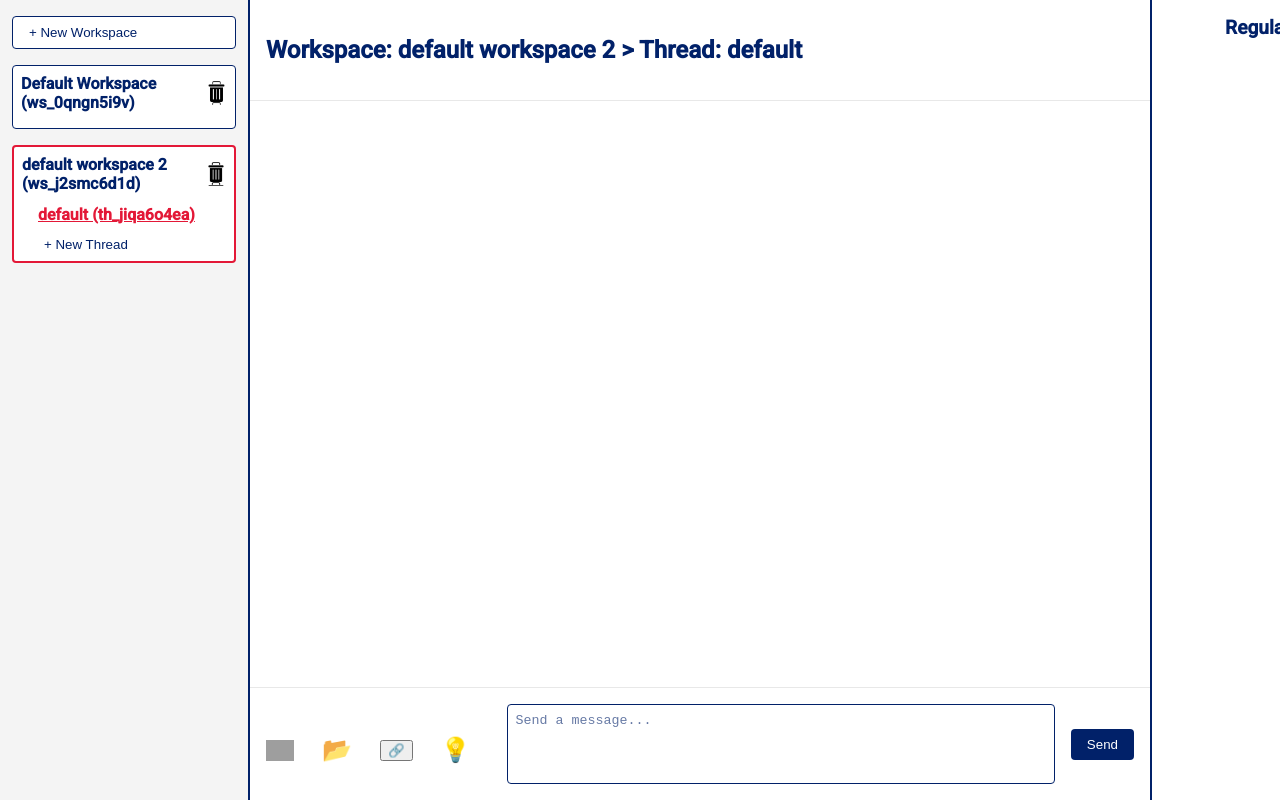
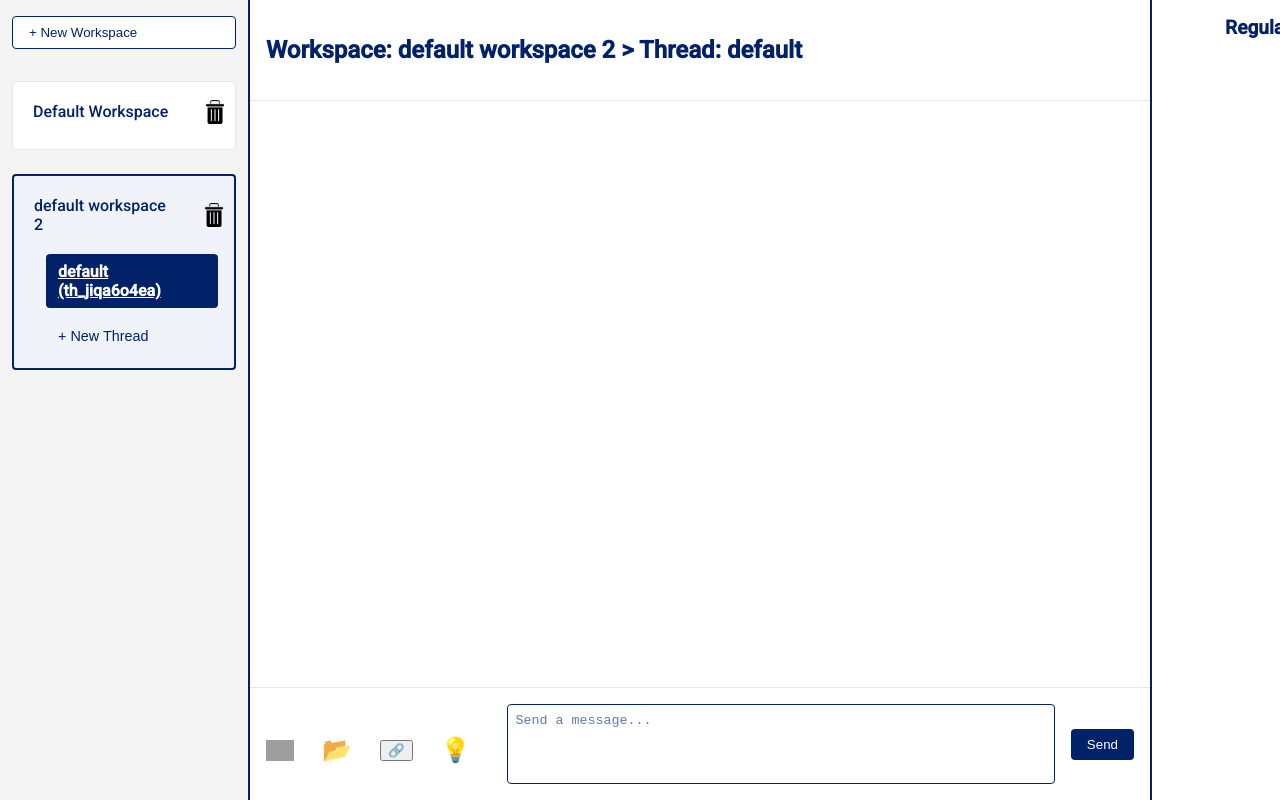
Before and after one commit to Mr-Nobody0007/anything-llm-clone, an Angular app: page / in a window 1280 px wide. Built offline with nearby package versions, Linux system fonts and the light colour scheme; grey boxes are pictures that could not be loaded.

Commit message:
icon position

```diff
--- a/src/app/layouts/chat-window/chat-window.component.html
+++ b/src/app/layouts/chat-window/chat-window.component.html
@@ -2,7 +2,12 @@
   <div class="chat-header">
     <ng-container *ngIf="selectedWorkspace && selectedThread; else noSelection">
       <h2>
-        Workspace: {{ selectedWorkspace.name }} >
+        Workspace: {{ selectedWorkspace.name }}
+        <span *ngIf="selectedWorkspace.document"
+              class="document-icon"
+              [title]="selectedWorkspace.document.title + ' (' + selectedWorkspace.document.document_number + ')'">
+          <img [src]="selectedWorkspace.document.sourceIcon" alt="Document" width="20" height="20">
+        </span> >
         Thread: {{ selectedThread.name }}
       </h2>
     </ng-container>
@@ -60,7 +65,7 @@
     </div>
 
     <div class="pinned-context" *ngIf="selectedContext">
-      <span class="context-label">Document:</span>
+      <img [src]="selectedContext.sourceIcon" alt="Document" class="context-icon" width="20" height="20">
       <span class="context-title">{{ selectedContext.title }}... ({{ selectedContext.document_number }})</span>
       <button class="remove-context" (click)="selectedContext = null">×</button>
     </div>
--- a/src/app/layouts/chat-window/chat-window.component.scss
+++ b/src/app/layouts/chat-window/chat-window.component.scss
@@ -26,57 +26,6 @@
     color: var(--white);
   }
 }
-
-// .upload-popup {
-//   position: absolute;
-//   top: -220px;  // Adjust so it appears above the input (or to the side)
-//   right: 0;
-//   background-color: #fff;
-//   border: 1px solid #007bff;
-//   box-shadow: 0 4px 8px rgba(0, 123, 255, 0.3);
-//   border-radius: 8px;
-//   padding: 1rem;
-//   z-index: 1000;
-//   min-width: 250px;
-
-//   .popup-content {
-//     display: flex;
-//     flex-direction: column;
-//     gap: 0.5rem;
-
-//     input[type="text"] {
-//       padding: 0.5rem;
-//       border: 1px solid #ccc;
-//       border-radius: 4px;
-//     }
-
-//     button {
-//       align-self: flex-end;
-//       padding: 0.5rem 1rem;
-//       background-color: #007bff;
-//       color: #fff;
-//       border: none;
-//       border-radius: 4px;
-//       cursor: pointer;
-//     }
-
-//     ul {
-//       list-style: none;
-//       margin: 0;
-//       padding: 0;
-//       max-height: 150px;
-//       overflow-y: auto;
-
-//       li {
-//         padding: 0.5rem;
-//         cursor: pointer;
-//         &:hover {
-//           background-color: #f0f8ff;
-//         }
-//       }
-//     }
-//   }
-// }
 
 .upload-popup-overlay {
   position: fixed;
@@ -301,8 +250,15 @@ background-color: #f0f8ff;
   align-items: center;
   gap: 0.5rem;
 
-  .context-label {
-    font-weight: bold;
+  .context-icon {
+    flex-shrink: 0;
+  }
+
+  .context-title {
+    flex-grow: 1;
+    white-space: nowrap;
+    overflow: hidden;
+    text-overflow: ellipsis;
   }
 
   .remove-context {
@@ -318,6 +274,18 @@ background-color: #f0f8ff;
 .chat-header {
   padding: 1rem;
   border-bottom: 1px solid #e8e8e8;  // Lighter border
+
+  h2 {
+    display: flex;
+    align-items: center;
+    gap: 0.5rem;
+
+    .document-icon {
+      display: inline-flex;
+      align-items: center;
+      cursor: pointer;
+    }
+  }
 }
 
 .chat-input-wrapper {
@@ -513,30 +481,6 @@ background-color: #f0f8ff;
   }
 }
 
-// .prompt-menu {
-//     position: relative;
-//     top: 2.5rem; /* Adjust so it sits below the mic button */
-//     left: 0;     /* Adjust left offset as needed */
-//     background-color: #fff;
-//     border: 1px solid var(--gray-200);
-//     border-radius: 4px;
-//     list-style: none;
-//     margin: 0;
-//     padding: 0.5rem 0;
-//     z-index: 1000;
-
-//     li {
-//       padding: 0.5rem 1rem;
-//       cursor: pointer;
-//       white-space: nowrap;
-
-//       &:hover {
-//         background-color: var(--gray-100);
-//       }
-//     }
-//   }
-
-
 .prompt-bubble {
   position: absolute;
 bottom: 120%;  /* Use 100% or a lower percentage than 120% */
--- a/src/app/layouts/chat-window/chat-window.component.ts
+++ b/src/app/layouts/chat-window/chat-window.component.ts
@@ -31,7 +31,7 @@ export class ChatWindowComponent {
   // Each object contains title and document_number.
   searchResults: Array<{ title: string; document_number: string }> = [];
   // Selected context from search results.
-  selectedContext: { title: string; document_number: string } | null = null;
+  selectedContext: { title: string; document_number: string, sourceIcon: string } | null = null;
 
 
   // Predefined prompts
@@ -148,8 +148,12 @@ export class ChatWindowComponent {
 
     const segments = this.pdfUrl.trim().split('/');
     const filename = segments.pop() || ''; // Get the last segment (e.g. "x.pdf")
-    // Set the context locally since store doesn't have selectedContext
-    this.selectedContext = { title: filename, document_number: filename };
+    // Set the context locally with PDF icon source
+    this.selectedContext = {
+      title: filename,
+      document_number: filename,
+      sourceIcon: 'assets/pdf-link.ico'
+    };
     this.showPdfUrlPopup = false;
   }
 
@@ -184,7 +188,10 @@ export class ChatWindowComponent {
   }
 
   selectSearchResult(result: { title: string; document_number: string }): void {
-    this.selectedContext = result;
+    this.selectedContext = {
+      ...result,
+      sourceIcon: 'assets/upload.ico'
+    };
     this.showUploadPopup = false;
   }
 
@@ -198,8 +205,12 @@ export class ChatWindowComponent {
     const input = event.target as HTMLInputElement;
     if (input.files && input.files.length > 0) {
       const file = input.files[0];
-      // Set context with the file name only
-      this.selectedContext = { title: file.name , document_number: '123'};
+      // Set context with the file name and file icon
+      this.selectedContext = {
+        title: file.name,
+        document_number: '123',
+        sourceIcon: 'assets/file-upload.ico'
+      };
       // Optionally, you can clear the file input value so the same file can be reselected if needed.
       input.value = '';
     }
@@ -217,6 +228,17 @@ export class ChatWindowComponent {
   onSendMessage() {
     if (!this.store.selectedWorkspaceId || !this.store.selectedThreadId) return;
     if (!this.userInput.trim()) return;
+
+    // If there's a selected context, update the workspace with document info
+    if (this.selectedContext) {
+      // Update the workspace with the document info
+      this.store.attachDocumentToWorkspace(
+        this.store.selectedWorkspaceId,
+        this.selectedContext.title,
+        this.selectedContext.document_number,
+        this.selectedContext.sourceIcon
+      );
+    }
 
     this.store.addMessage(
       this.store.selectedWorkspaceId,
--- a/src/app/layouts/sidebar/sidebar.component.html
+++ b/src/app/layouts/sidebar/sidebar.component.html
@@ -9,12 +9,20 @@
         *ngFor="let ws of workspaces"
         [class.active]="ws.id === store.selectedWorkspaceId"
       >
-        <div class="workspace-header" (click)="selectWorkspace(ws.id)">
-          <span class="workspace-name">{{ ws.name }} ({{ ws.id }})</span>
-          <button
+      <div class="workspace-header" (click)="selectWorkspace(ws.id)">
+        <div class="workspace-title">
+          <span class="workspace-name">{{ ws.name }}</span>
+          <img *ngIf="ws.document"
+               [src]="ws.document.sourceIcon"
+               alt="Document"
+               class="workspace-doc-icon"
+               [title]="ws.document.title + ' (' + ws.document.document_number + ')'">
+        </div>
+        <button
           class="workspace-settings"
-          (click)="deleteWorkspace(ws.id); $event.stopPropagation()"></button>
-        </div>
+          (click)="deleteWorkspace(ws.id); $event.stopPropagation()">
+        </button>
+      </div>
 
         <!-- Thread list within the workspace -->
         <div class="thread-list" *ngIf="ws.id === store.selectedWorkspaceId">
--- a/src/app/layouts/sidebar/sidebar.component.scss
+++ b/src/app/layouts/sidebar/sidebar.component.scss
@@ -98,3 +98,130 @@
       color: #E31837; // BOA Red
     }
   }
+  .workspace-sidebar {
+    width: 250px;
+    height: 100%;
+    flex-shrink: 0;
+    background-color: #f8f8f8;
+    padding: 1rem 0.75rem;
+    overflow-y: auto;
+    border-right: 1px solid #e8e8e8;
+
+    h2 {
+      margin: 0;
+      font-size: 1.2rem;
+      padding-bottom: 1rem;
+      color: #012169;
+      font-weight: bold;
+      text-align: center;
+      border-bottom: 1px solid #e8e8e8;
+    }
+  }
+
+  .workspace-list {
+    margin-top: 1rem;
+    display: flex;
+    flex-direction: column;
+    gap: 0.5rem;
+  }
+
+  .workspace-item {
+    border-radius: 4px;
+    background-color: #ffffff;
+    border: 1px solid #e8e8e8;
+    overflow: hidden;
+    transition: all 0.2s ease;
+
+    &.active {
+      border-color: #012169;
+      background-color: #f0f4fa;
+    }
+
+    &:hover {
+      border-color: #012169;
+    }
+  }
+
+  .workspace-title {
+    display: flex;
+    align-items: center;
+    gap: 0.5rem;
+    max-width: 80%;
+  }
+
+  .workspace-doc-icon {
+    width: 16px;
+    height: 16px;
+    flex-shrink: 0;
+    cursor: help;
+  }
+
+  .workspace-name {
+    padding: 0.75rem;
+    font-weight: 500;
+    cursor: pointer;
+    color: #012169;
+    display: flex;
+    align-items: center;
+    justify-content: space-between;
+
+    .document-indicator {
+      display: flex;
+      align-items: center;
+      justify-content: center;
+      cursor: help;
+    }
+  }
+
+  .thread-list {
+    padding: 0 0 0.5rem 0.5rem;
+    display: flex;
+    flex-direction: column;
+    gap: 0.25rem;
+  }
+
+  .thread-item {
+    padding: 0.5rem 0.75rem;
+    cursor: pointer;
+    border-radius: 4px;
+    margin-right: 0.5rem;
+
+    &.active {
+      background-color: #012169;
+      color: #ffffff;
+    }
+
+    &:hover:not(.active) {
+      background-color: #e5eaf5;
+    }
+  }
+
+  .add-thread-btn, .add-workspace-btn {
+    background: none;
+    border: none;
+    text-align: left;
+    padding: 0.5rem 0.75rem;
+    color: #012169;
+    font-size: 0.9rem;
+    cursor: pointer;
+    display: block;
+    width: 100%;
+    margin-top: 0.5rem;
+
+    &:hover {
+      text-decoration: underline;
+    }
+  }
+
+  .add-workspace-btn {
+    margin-top: 1.5rem;
+    text-align: center;
+    padding: 0.75rem;
+    border: 1px dashed #012169;
+    border-radius: 4px;
+
+    &:hover {
+      background-color: #e5eaf5;
+      text-decoration: none;
+    }
+  }
--- a/src/app/models/llm.models.ts
+++ b/src/app/models/llm.models.ts
@@ -18,4 +18,9 @@ export interface Message {
   id: string;
   name: string;
   threads: Thread[];
+  document?: {
+    title: string;
+    document_number: string;
+    sourceIcon: string;
   }
+}
--- a/src/app/services/llm-store.service.ts
+++ b/src/app/services/llm-store.service.ts
@@ -79,6 +79,23 @@ export class LlmStoreService {
     return Math.random().toString(36).substr(2, 9);
   }
 
+  // Add a document to a workspace
+  attachDocumentToWorkspace(
+    workspaceId: string,
+    title: string,
+    document_number: string,
+    sourceIcon: string
+  ): void {
+    const workspace = this.workspaces.find((w) => w.id === workspaceId);
+    if (!workspace) return;
+
+    workspace.document = {
+      title,
+      document_number,
+      sourceIcon
+    };
+  }
+
   addMessage(workspaceId: string, threadId: string, content: string, role: 'user' | 'assistant'): Message | undefined {
     const workspace = this.workspaces.find((w) => w.id === workspaceId);
     if (!workspace) return undefined;
```
Lines whose indentation alone changed are shown as unchanged.
